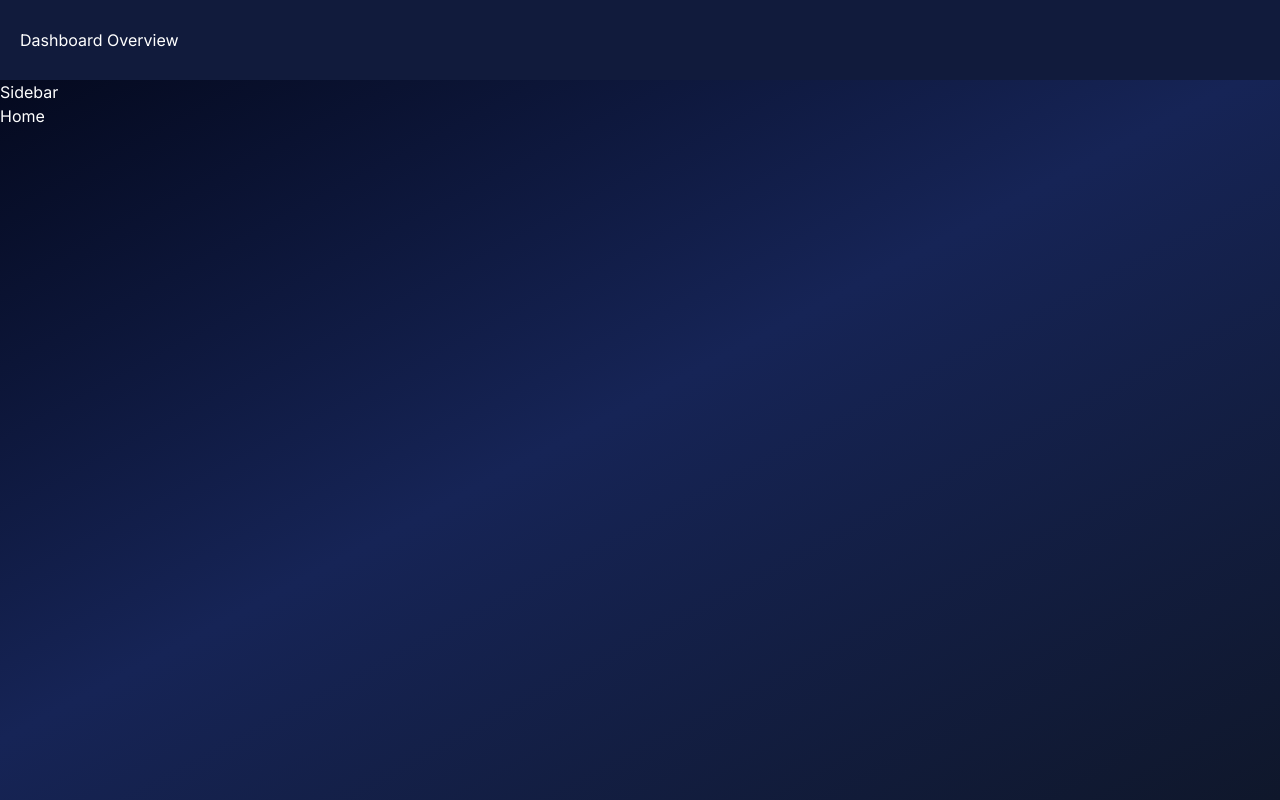
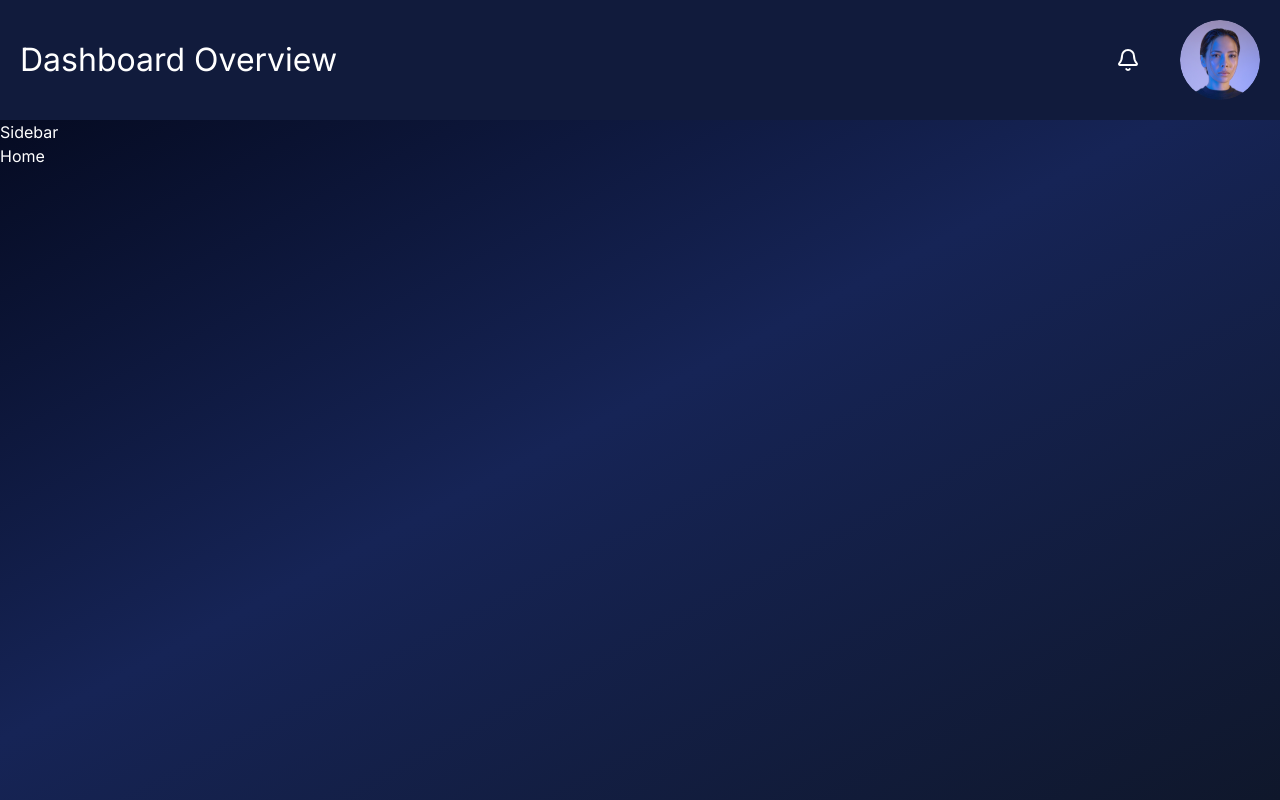
Before and after one commit to AtikHasan16/task-manager-dashboard, a React (Vite) app: page / in a window 1280 px wide. Built offline with nearby package versions, Linux system fonts and the light colour scheme.

Commit message:
feat: added navbar with avatar

```diff
--- a/src/components/Navbar.jsx
+++ b/src/components/Navbar.jsx
@@ -1,9 +1,18 @@
+import { Bell } from "lucide-react";
 import React from "react";
 
 const Navbar = () => {
   return (
-    <div className="text-white bg-primary py-7 px-5">
-      <h1>Dashboard Overview</h1>
+    <div className="text-white bg-primary py-5 px-5 flex justify-between items-center">
+      <div>
+        <h1 className="text-[32px]">Dashboard Overview</h1>
+      </div>
+      <div className="flex items-center gap-10">
+        <Bell></Bell>
+        <figure className="w-20 h-20 rounded-full overflow-hidden">
+          <img src="/AvatarStyle6.png" alt="avatar Image" />
+        </figure>
+      </div>
     </div>
   );
 };
```
Also changed, not shown: public/AvatarStyle6.png (added).
